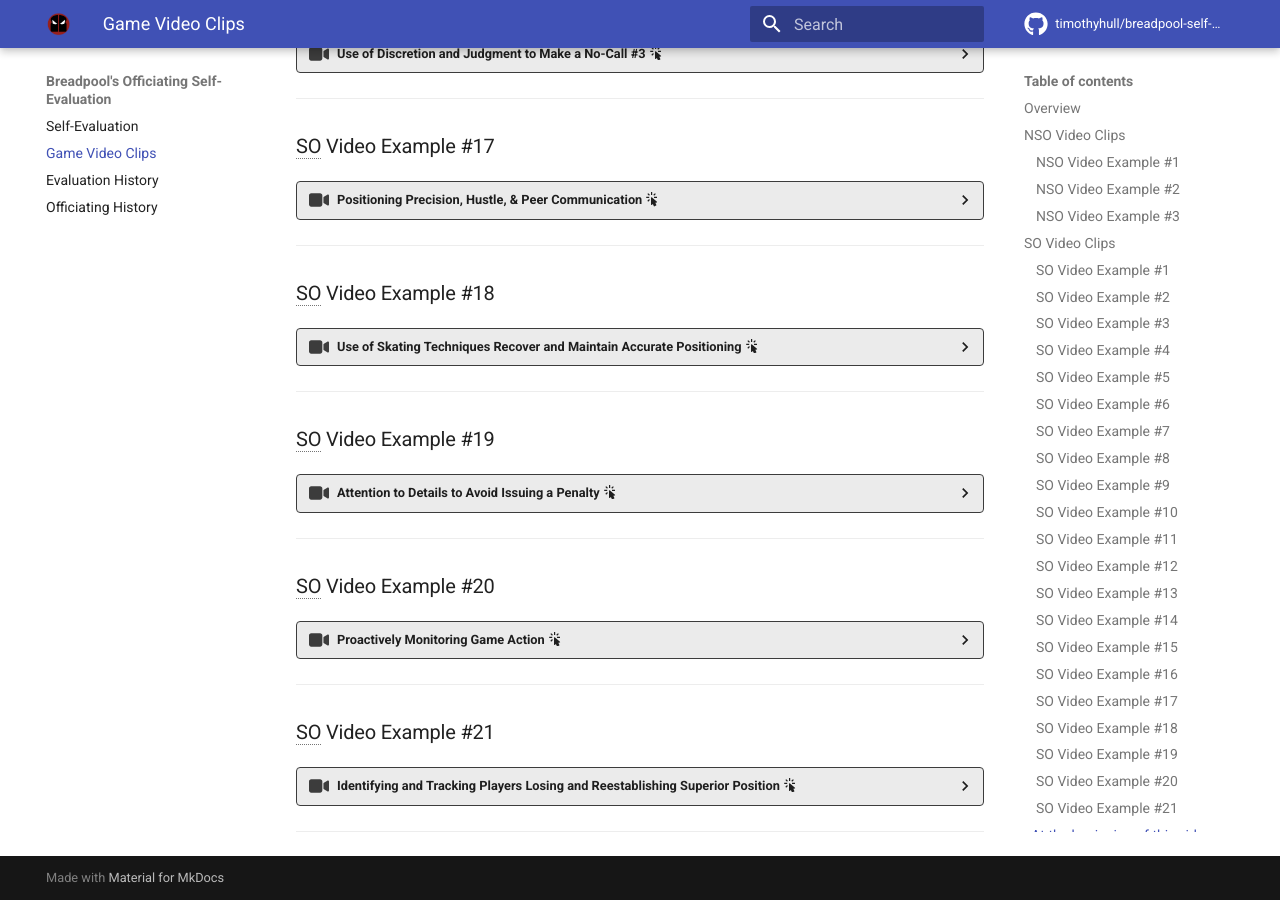
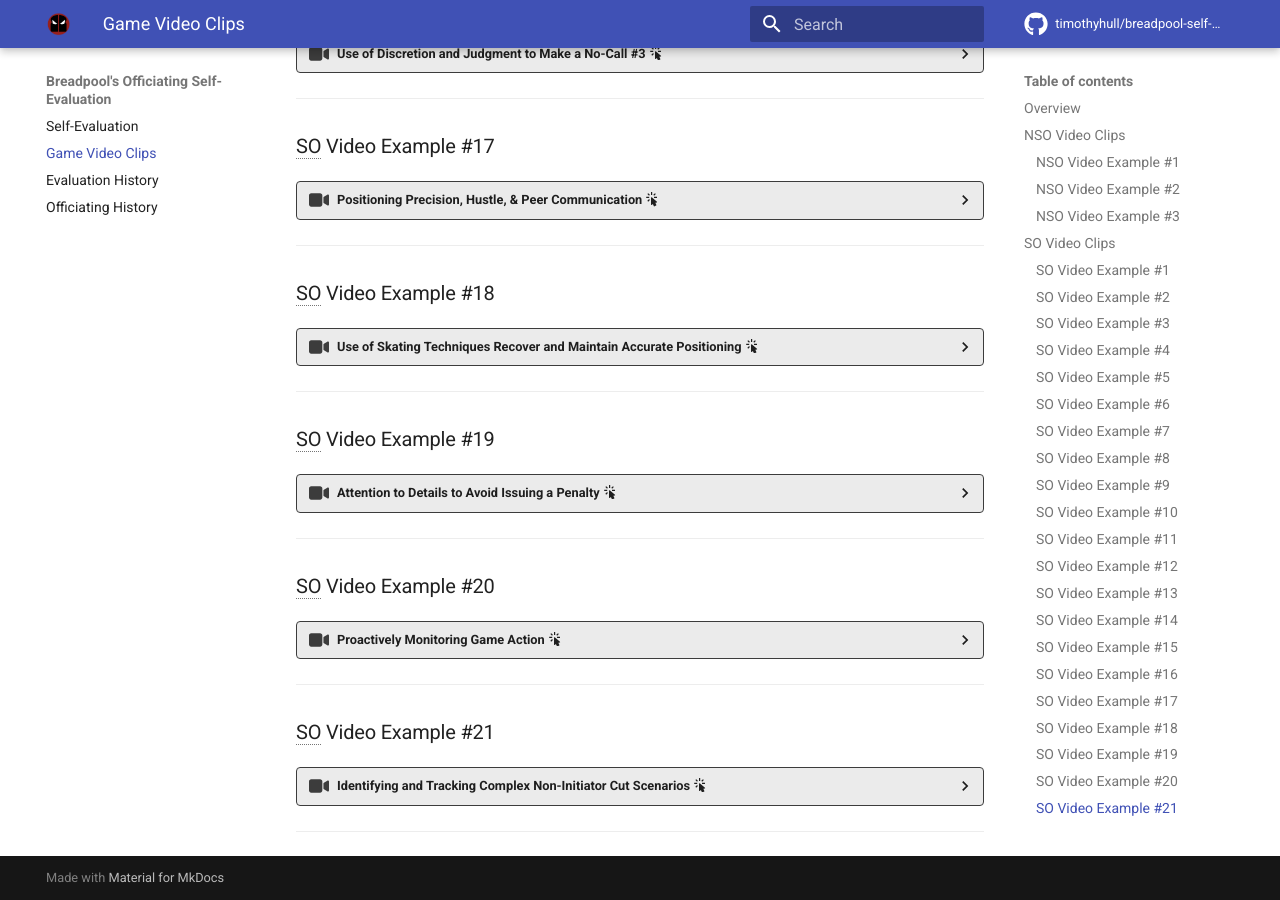
Before and after one commit to timothyhull/breadpool-self-eval, an MkDocs documentation site: the page built from docs/game_video_clips.md, in a window 1280 px wide and 900 px high, scrolled down 3130 px. Built offline with MkDocs 1.6.1 and Material for MkDocs 9.7.7, drawn with Linux system fonts in a browser that asks for light colours; comment, search, counter and statistics services are not loaded.

Commit message:
Update title

```diff
--- a/docs/game_video_clips.md
+++ b/docs/game_video_clips.md
@@ -776,12 +776,11 @@
 
 ### SO Video Example #21
 
-??? video "Identifying and Tracking Players Losing and Reestablishing Superior Position :material-cursor-default-click:"
+??? video "Identifying and Tracking Complex Non-Initiator Cut Scenarios :material-cursor-default-click:"
 
     === "Overview :material-cursor-default-click:"
 
         - At the beginning of this video, while serving as JR...
-        -
 
     === "Outcome :material-cursor-default-click:"
 
```
